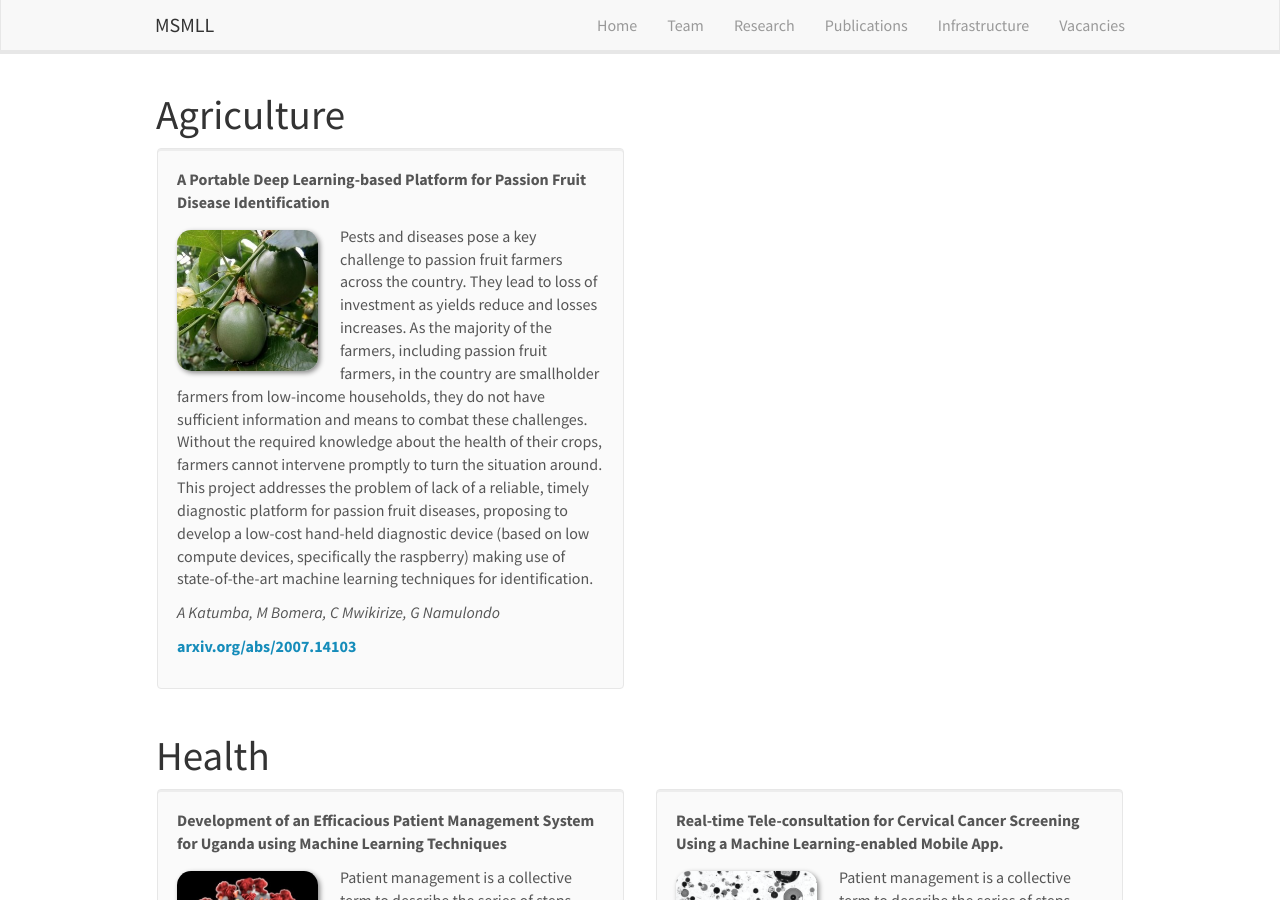
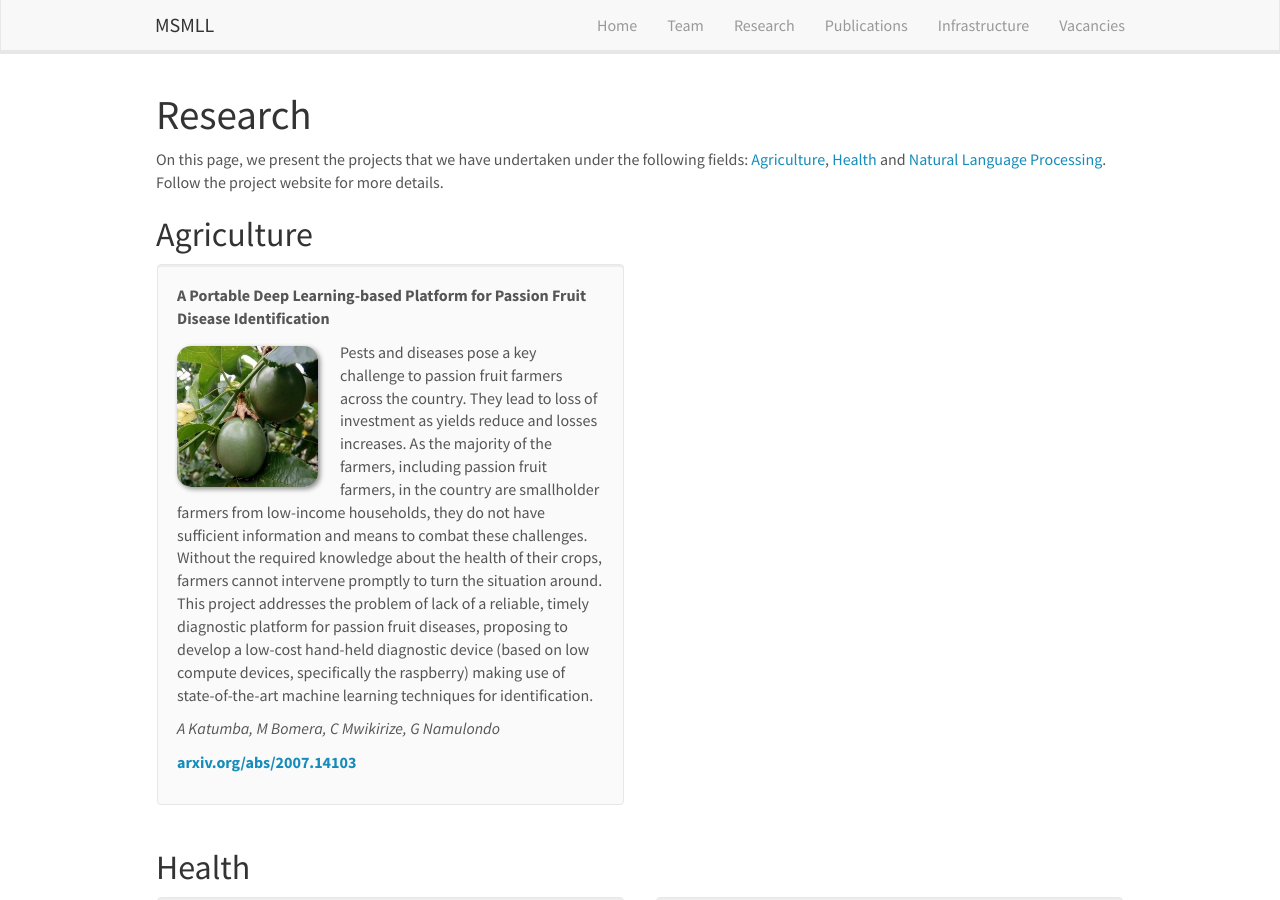
Before and after one commit to msmll/site, a Jekyll site: the page built from _pages/research.md, in a window 1280 px wide and 900 px high. Built offline with Jekyll 4.4.1, drawn with Linux system fonts in a browser that asks for light colours; nearby versions of some CDN libraries.

Commit message:
Update research page layout

```diff
--- a/_pages/research.md
+++ b/_pages/research.md
@@ -6,7 +6,12 @@ sitemap: false
 permalink: /research/
 ---
 
-# Agriculture
+# Research
+
+On this page, we present the projects that we have undertaken under the following fields: [Agriculture](#agriculture), [Health](#health) and [Natural Language Processing](#nlp). <br> Follow the project website for more details.
+<a class="anchor" name="agriculture"></a>
+
+## Agriculture
 
 {% assign number_printed = 0 %}
 {% for publi in site.data.agriculture %}
@@ -44,7 +49,9 @@ permalink: /research/
 </div>
 {% endif %}
 
-# Health
+
+<a class="anchor" name="health"></a>
+## Health
 {% assign number_printed = 0 %}
 {% for publi in site.data.health %}
 
@@ -81,4 +88,5 @@ permalink: /research/
 </div>
 {% endif %}
 
-# Natural Language Processing
+<a class="anchor" name="nlp"></a>
+## Natural Language Processing
```
